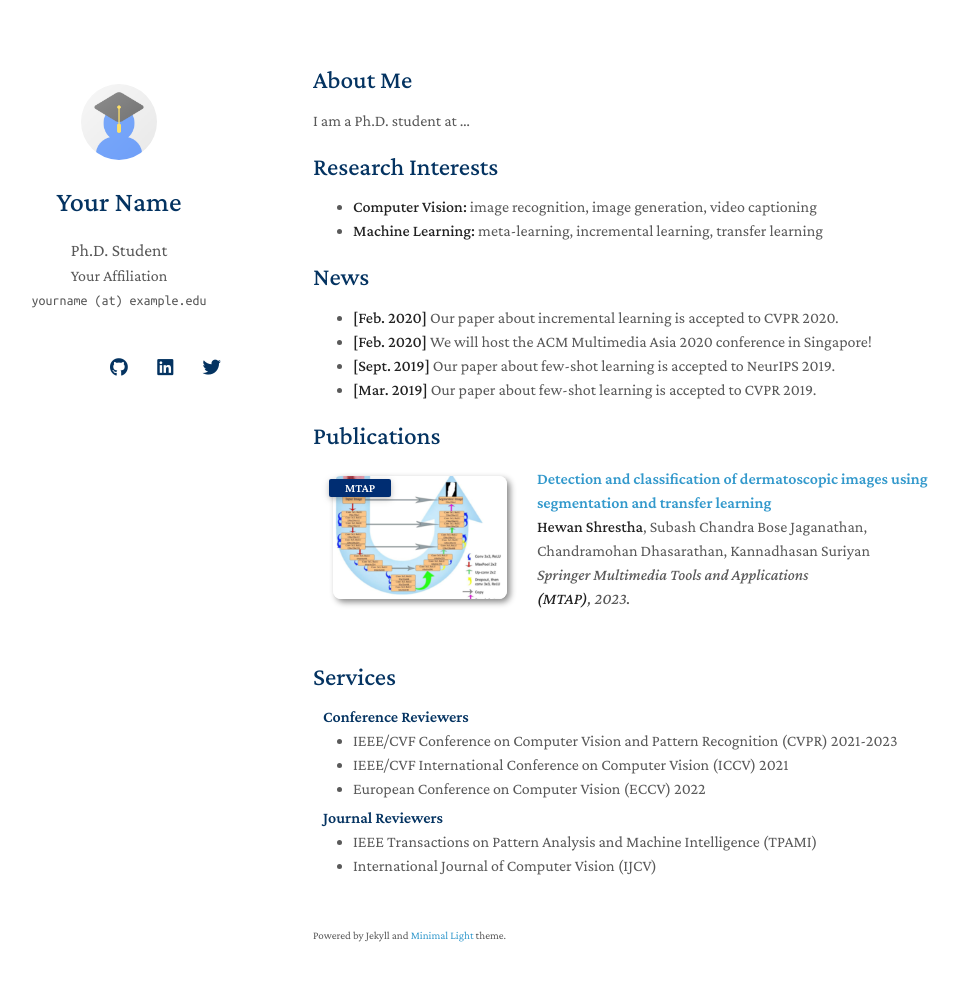
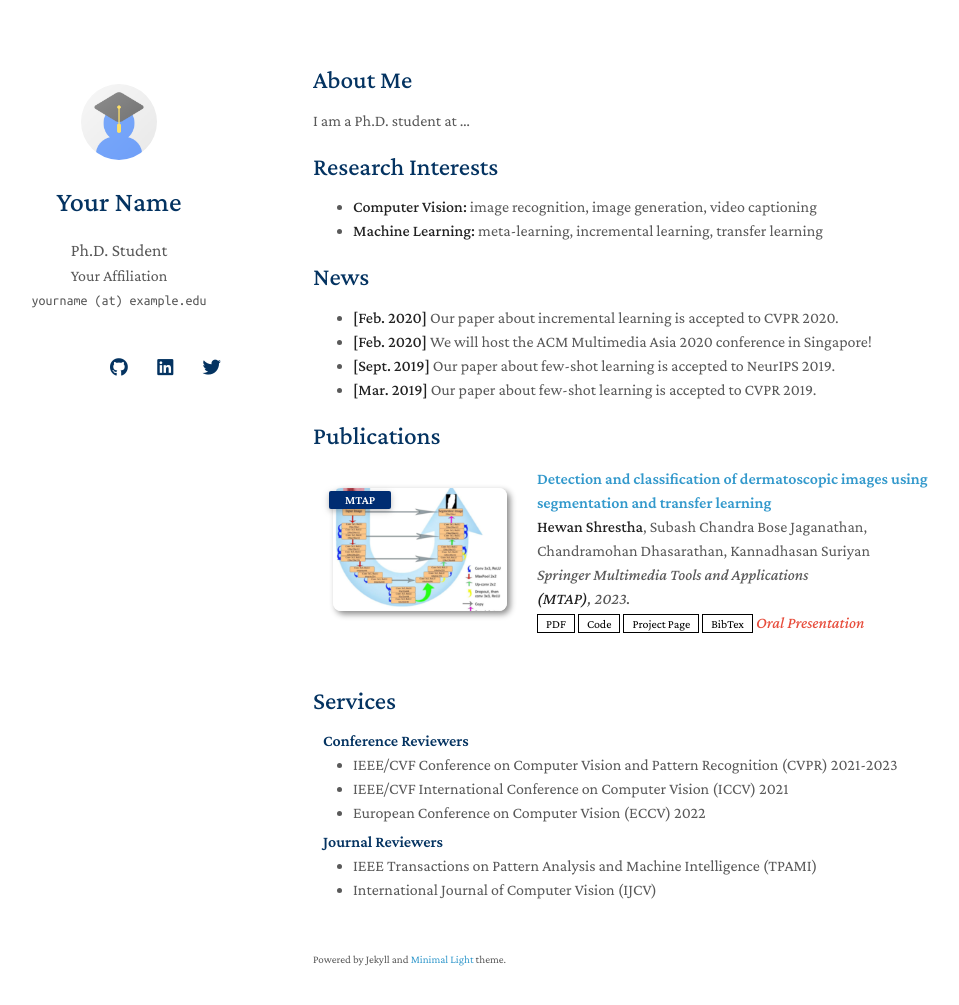
Before and after one commit to hewanshrestha/hewanshrestha.github.io, a Jekyll site: the page built from index.md, in a window 1280 px wide and 1040 px high. Shown: the top 1005 px of the window, without its empty margins (157-1116 px from the left). Built offline with Jekyll 4.4.1, drawn with Linux system fonts in a browser that asks for light colours; nearby versions of some CDN libraries; a style sheet for code colours, icons or effects is not loaded; our own code applies the rules of GitHub Pages for plain Markdown files.

Commit message:
Update publications.md

```diff
--- a/_includes/publications.md
+++ b/_includes/publications.md
@@ -16,13 +16,13 @@
     <div class="author"><strong>Hewan Shrestha</strong>, Subash Chandra Bose Jaganathan, Chandramohan Dhasarathan, Kannadhasan Suriyan</div>
 
     <div class="periodical"><em>Springer Multimedia Tools and Applications <br> <strong>(MTAP)</strong>, 2023.</em></div>
-    <!--<div class="links">
+    <div class="links">
       <a href="https://arxiv.org/pdf/2002.10211.pdf" class="btn btn-sm z-depth-0" role="button" target="_blank" style="font-size:12px;">PDF</a>
       <a href="https://github.com/yaoyao-liu/mnemonics" class="btn btn-sm z-depth-0" role="button" target="_blank" style="font-size:12px;">Code</a>
       <a href="https://class-il.mpi-inf.mpg.de/mnemonics/" class="btn btn-sm z-depth-0" role="button" target="_blank" style="font-size:12px;">Project Page</a>
       <a href="https://dblp.uni-trier.de/rec/conf/cvpr/LiuSLSS20.html?view=bibtex" class="btn btn-sm z-depth-0" role="button" target="_blank" style="font-size:12px;">BibTex</a>
       <strong><i style="color:#e74d3c">Oral Presentation</i></strong>
-    </div>-->
+    </div>
   </div>
 </div>
 </li>
```
